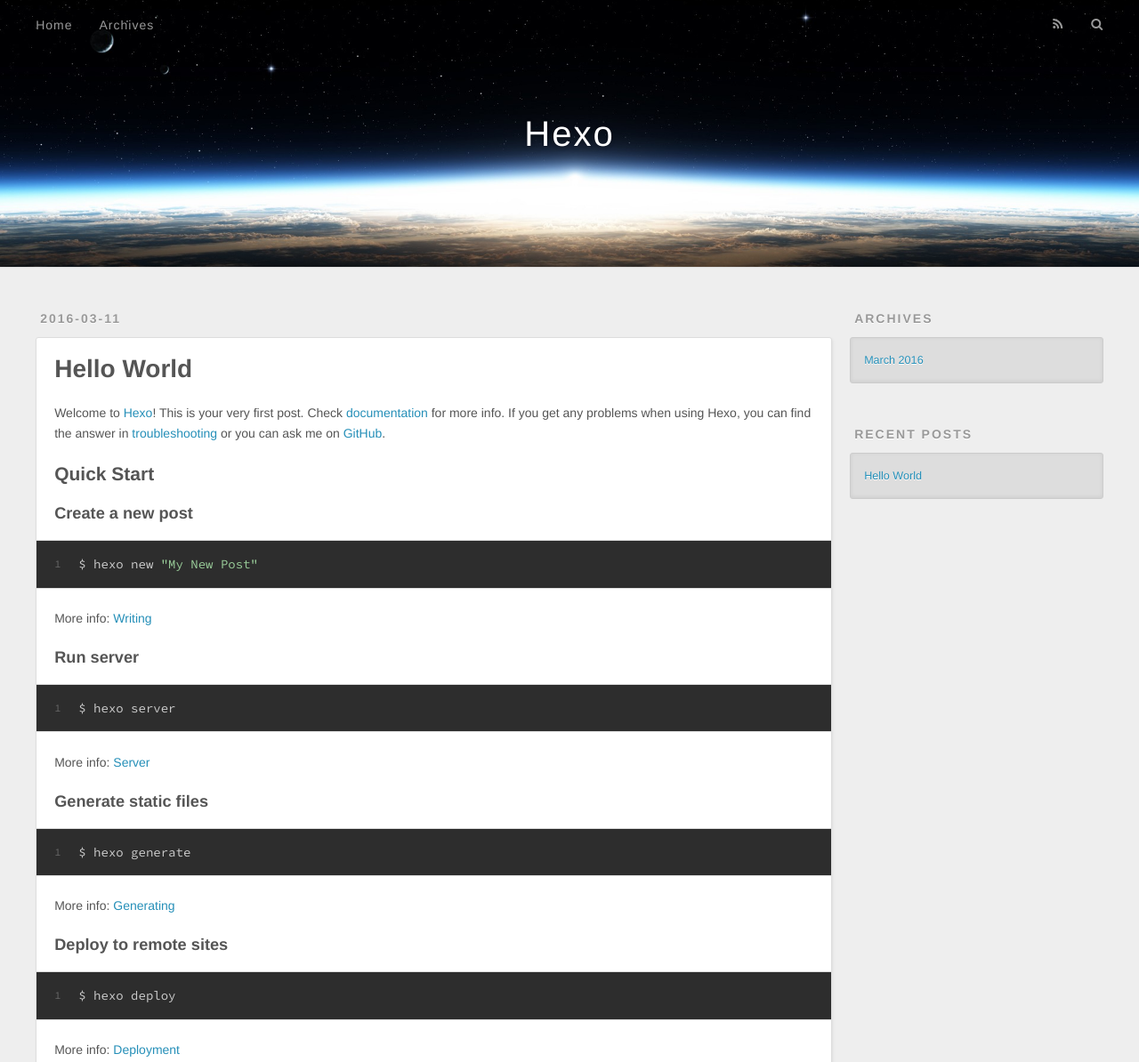
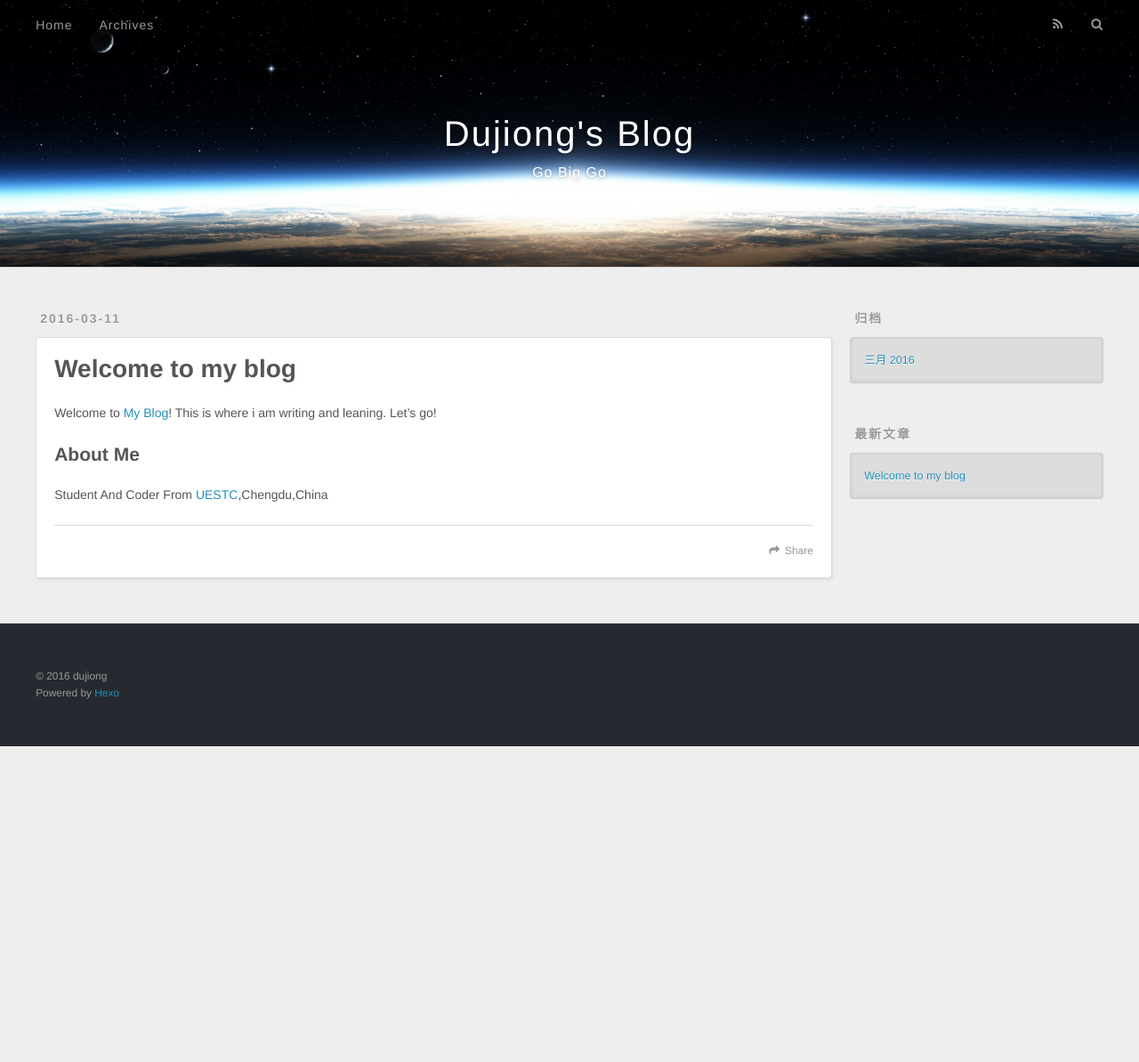
Before and after one commit to wangfengjs/jiongdu.github.io, a plain HTML site: page index.html in a window 1280 px wide. Shown: the top 1194 px of the page at 89% size. After the commit the page ends 839 px from the top, so only its background shows below. Drawn offline with nearby package versions, Linux system fonts and the light colour scheme.

Commit message:
Site updated: 2016-03-11 16:39:49

```diff
--- a/index.html
+++ b/index.html
@@ -3,19 +3,19 @@
 <head>
   <meta charset="utf-8">
 
-  <title>Hexo</title>
+  <title>Dujiong&#39;s Blog</title>
   <meta name="viewport" content="width=device-width, initial-scale=1, maximum-scale=1">
-  <meta name="description">
+  <meta name="description" content="love baobei">
 <meta property="og:type" content="website">
-<meta property="og:title" content="Hexo">
-<meta property="og:url" content="http://yoursite.com/index.html">
-<meta property="og:site_name" content="Hexo">
-<meta property="og:description">
+<meta property="og:title" content="Dujiong's Blog">
+<meta property="og:url" content="http://blog.dujiong.net/index.html">
+<meta property="og:site_name" content="Dujiong's Blog">
+<meta property="og:description" content="love baobei">
 <meta name="twitter:card" content="summary">
-<meta name="twitter:title" content="Hexo">
-<meta name="twitter:description">
+<meta name="twitter:title" content="Dujiong's Blog">
+<meta name="twitter:description" content="love baobei">
 
-    <link rel="alternate" href="/atom.xml" title="Hexo" type="application/atom+xml">
+    <link rel="alternate" href="/atom.xml" title="Dujiong&#39;s Blog" type="application/atom+xml">
 
 
     <link rel="icon" href="/favicon.png">
@@ -36,8 +36,12 @@
   <div id="header-outer" class="outer">
     <div id="header-title" class="inner">
       <h1 id="logo-wrap">
-        <a href="/" id="logo">Hexo</a>
+        <a href="/" id="logo">Dujiong&#39;s Blog</a>
       </h1>
+
+        <h2 id="subtitle-wrap">
+          <a href="/" id="subtitle">Go Big Go</a>
+        </h2>
 
     </div>
     <div id="header-inner" class="inner">
@@ -53,10 +57,10 @@
 
           <a id="nav-rss-link" class="nav-icon" href="/atom.xml" title="RSS Feed"></a>
 
-        <a id="nav-search-btn" class="nav-icon" title="Search"></a>
+        <a id="nav-search-btn" class="nav-icon" title="搜索"></a>
       </nav>
       <div id="search-form-wrap">
-        <form action="//google.com/search" method="get" accept-charset="UTF-8" class="search-form"><input type="search" name="q" results="0" class="search-form-input" placeholder="Search"><button type="submit" class="search-form-submit">&#xF002;</button><input type="hidden" name="sitesearch" value="http://yoursite.com"></form>
+        <form action="//google.com/search" method="get" accept-charset="UTF-8" class="search-form"><input type="search" name="q" results="0" class="search-form-input" placeholder="Search"><button type="submit" class="search-form-submit">&#xF002;</button><input type="hidden" name="sitesearch" value="http://blog.dujiong.net"></form>
       </div>
     </div>
   </div>
@@ -78,7 +82,7 @@
 
 
     <h1 itemprop="name">
-      <a class="article-title" href="/2016/03/11/hello-world/">Hello World</a>
+      <a class="article-title" href="/2016/03/11/hello-world/">Welcome to my blog</a>
     </h1>
 
 
@@ -86,20 +90,13 @@
 
     <div class="article-entry" itemprop="articleBody">
 
-        <p>Welcome to <a href="https://hexo.io/" target="_blank" rel="external">Hexo</a>! This is your very first post. Check <a href="https://hexo.io/docs/" target="_blank" rel="external">documentation</a> for more info. If you get any problems when using Hexo, you can find the answer in <a href="https://hexo.io/docs/troubleshooting.html" target="_blank" rel="external">troubleshooting</a> or you can ask me on <a href="https://github.com/hexojs/hexo/issues" target="_blank" rel="external">GitHub</a>.</p>
-<h2 id="Quick-Start"><a href="#Quick-Start" class="headerlink" title="Quick Start"></a>Quick Start</h2><h3 id="Create-a-new-post"><a href="#Create-a-new-post" class="headerlink" title="Create a new post"></a>Create a new post</h3><figure class="highlight bash"><table><tr><td class="gutter"><pre><span class="line">1</span><br></pre></td><td class="code"><pre><span class="line">$ hexo new <span class="string">"My New Post"</span></span><br></pre></td></tr></table></figure>
-<p>More info: <a href="https://hexo.io/docs/writing.html" target="_blank" rel="external">Writing</a></p>
-<h3 id="Run-server"><a href="#Run-server" class="headerlink" title="Run server"></a>Run server</h3><figure class="highlight bash"><table><tr><td class="gutter"><pre><span class="line">1</span><br></pre></td><td class="code"><pre><span class="line">$ hexo server</span><br></pre></td></tr></table></figure>
-<p>More info: <a href="https://hexo.io/docs/server.html" target="_blank" rel="external">Server</a></p>
-<h3 id="Generate-static-files"><a href="#Generate-static-files" class="headerlink" title="Generate static files"></a>Generate static files</h3><figure class="highlight bash"><table><tr><td class="gutter"><pre><span class="line">1</span><br></pre></td><td class="code"><pre><span class="line">$ hexo generate</span><br></pre></td></tr></table></figure>
-<p>More info: <a href="https://hexo.io/docs/generating.html" target="_blank" rel="external">Generating</a></p>
-<h3 id="Deploy-to-remote-sites"><a href="#Deploy-to-remote-sites" class="headerlink" title="Deploy to remote sites"></a>Deploy to remote sites</h3><figure class="highlight bash"><table><tr><td class="gutter"><pre><span class="line">1</span><br></pre></td><td class="code"><pre><span class="line">$ hexo deploy</span><br></pre></td></tr></table></figure>
-<p>More info: <a href="https://hexo.io/docs/deployment.html" target="_blank" rel="external">Deployment</a></p>
+        <p>Welcome to <a href="https://blog.dujiong.net/">My Blog</a>! This is where i am writing and leaning. Let’s go!</p>
+<h2 id="About-Me"><a href="#About-Me" class="headerlink" title="About Me"></a>About Me</h2><p>Student And Coder From <a href="http://uestc.edu.cn" target="_blank" rel="external">UESTC</a>,Chengdu,China</p>
 
 
     </div>
     <footer class="article-footer">
-      <a data-url="http://yoursite.com/2016/03/11/hello-world/" data-id="cilnex4w80000zccggaysshzx" class="article-share-link">Share</a>
+      <a data-url="http://blog.dujiong.net/2016/03/11/hello-world/" data-id="cilnfrit70000accgr9w55w2b" class="article-share-link">Share</a>
 
 
     </footer>
@@ -124,9 +121,9 @@
 
 
   <div class="widget-wrap">
-    <h3 class="widget-title">Archives</h3>
+    <h3 class="widget-title">归档</h3>
     <div class="widget">
-      <ul class="archive-list"><li class="archive-list-item"><a class="archive-list-link" href="/archives/2016/03/">March 2016</a></li></ul>
+      <ul class="archive-list"><li class="archive-list-item"><a class="archive-list-link" href="/archives/2016/03/">三月 2016</a></li></ul>
     </div>
   </div>
 
@@ -134,12 +131,12 @@
 
 
   <div class="widget-wrap">
-    <h3 class="widget-title">Recent Posts</h3>
+    <h3 class="widget-title">最新文章</h3>
     <div class="widget">
       <ul>
 
           <li>
-            <a href="/2016/03/11/hello-world/">Hello World</a>
+            <a href="/2016/03/11/hello-world/">Welcome to my blog</a>
           </li>
 
       </ul>
@@ -154,7 +151,7 @@
 
   <div class="outer">
     <div id="footer-info" class="inner">
-      &copy; 2016 John Doe<br>
+      &copy; 2016 dujiong<br>
       Powered by <a href="http://hexo.io/" target="_blank">Hexo</a>
     </div>
   </div>
```
Also changed, not shown: 2016/03/11/hello-world/index.html (+29 -32 lines), archives/2016/03/index.html (+23 -19 lines), archives/2016/index.html (+23 -19 lines), archives/index.html (+23 -19 lines).
